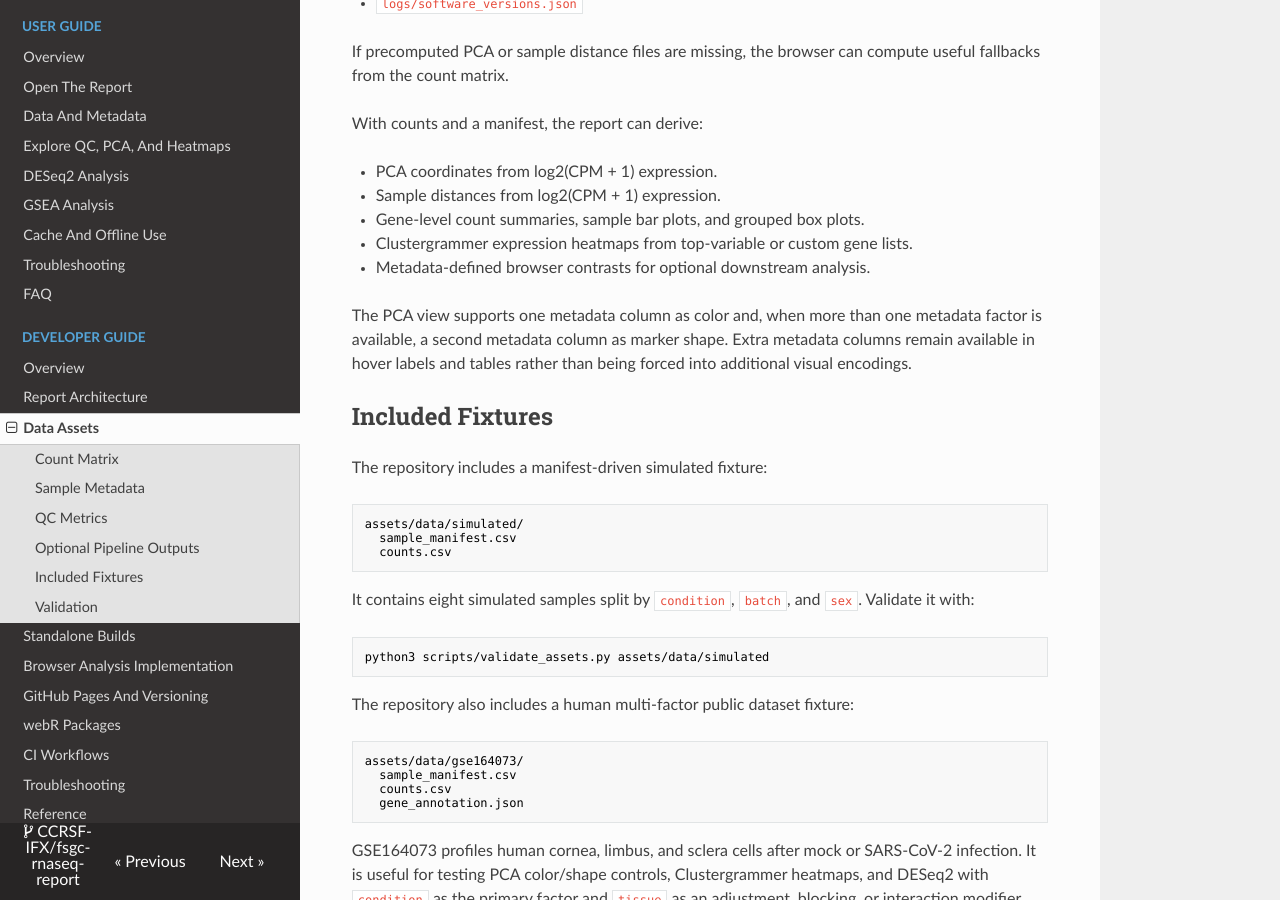
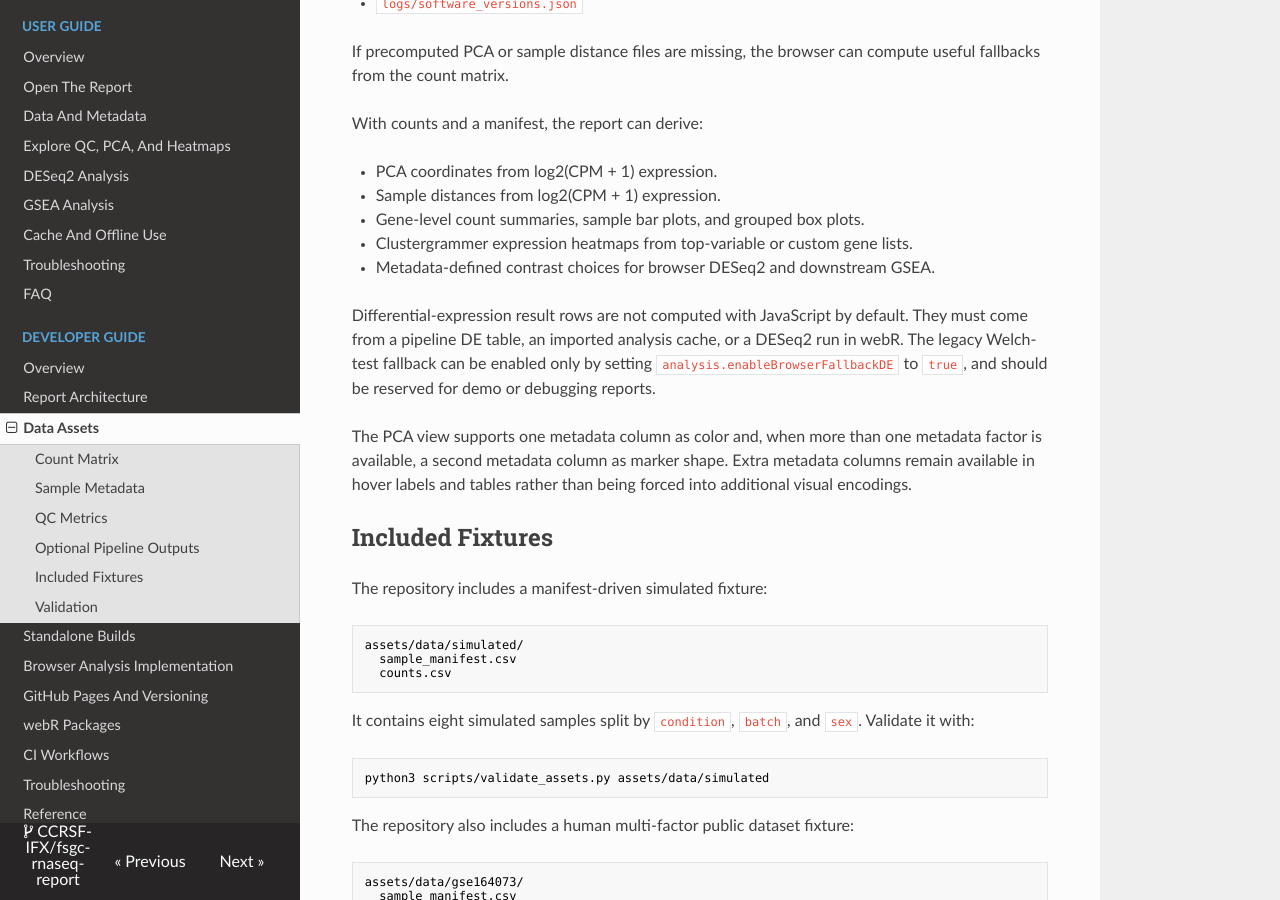
Before and after one commit to CCRSF-IFX/fsgc-rnaseq-report, an MkDocs documentation site: the page built from docs/developer-guide/data-assets.md, in a window 1280 px wide and 900 px high, scrolled down 2934 px. Built offline with MkDocs 1.6.1, drawn with Linux system fonts in a browser that asks for light colours; nearby versions of some CDN libraries.

Commit message:
Disable browser DE fallback by default

```diff
--- a/docs/developer-guide/data-assets.md
+++ b/docs/developer-guide/data-assets.md
@@ -141,7 +141,13 @@ With counts and a manifest, the report can derive:
 - Sample distances from log2(CPM + 1) expression.
 - Gene-level count summaries, sample bar plots, and grouped box plots.
 - Clustergrammer expression heatmaps from top-variable or custom gene lists.
-- Metadata-defined browser contrasts for optional downstream analysis.
+- Metadata-defined contrast choices for browser DESeq2 and downstream GSEA.
+
+Differential-expression result rows are not computed with JavaScript by
+default. They must come from a pipeline DE table, an imported analysis cache, or
+a DESeq2 run in webR. The legacy Welch-test fallback can be enabled only by
+setting `analysis.enableBrowserFallbackDE` to `true`, and should be reserved for
+demo or debugging reports.
 
 The PCA view supports one metadata column as color and, when more than one
 metadata factor is available, a second metadata column as marker shape. Extra
--- a/index.html
+++ b/index.html
@@ -166,7 +166,7 @@
             </div>
             <div>
               <h4>DESeq2</h4>
-              <p>The browser runner uses a question builder for pairwise comparisons, additive covariate-adjusted models, and advanced combined-group or interaction analyses. It checks for at least two samples per compared group and guards against over-specified designs.</p>
+              <p>The browser runner uses a question builder for pairwise comparisons, additive covariate-adjusted models, and advanced combined-group or interaction analyses. It checks for at least two samples per compared group and guards against over-specified designs. Missing DE result rows are not filled with JavaScript fallback statistics by default; run DESeq2 or load pipeline/cache results before GSEA.</p>
             </div>
             <div>
               <h4>Runtime packages</h4>
```
Also changed, not shown: docs/developer-guide/browser-analysis.md (+7 -0 lines), docs/user-guide/faq.md (+8 -0 lines), 4 other files.
